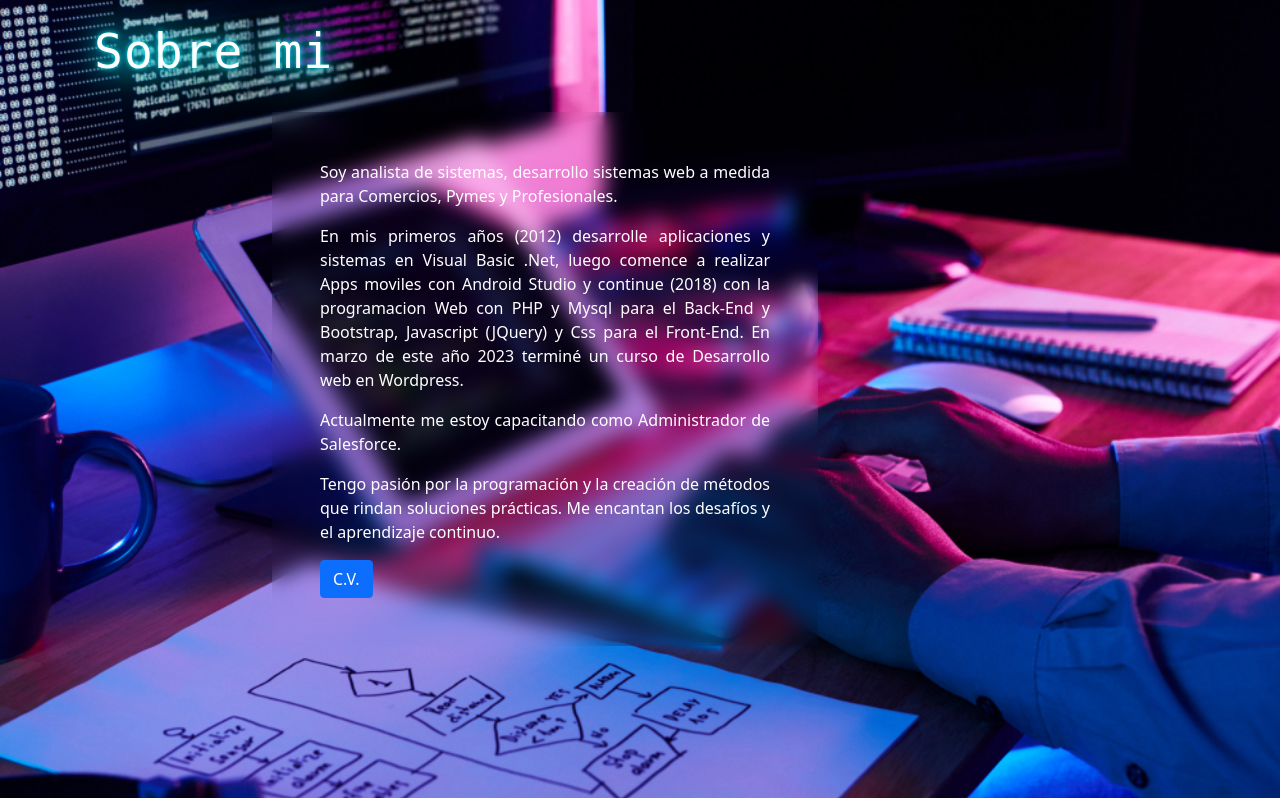
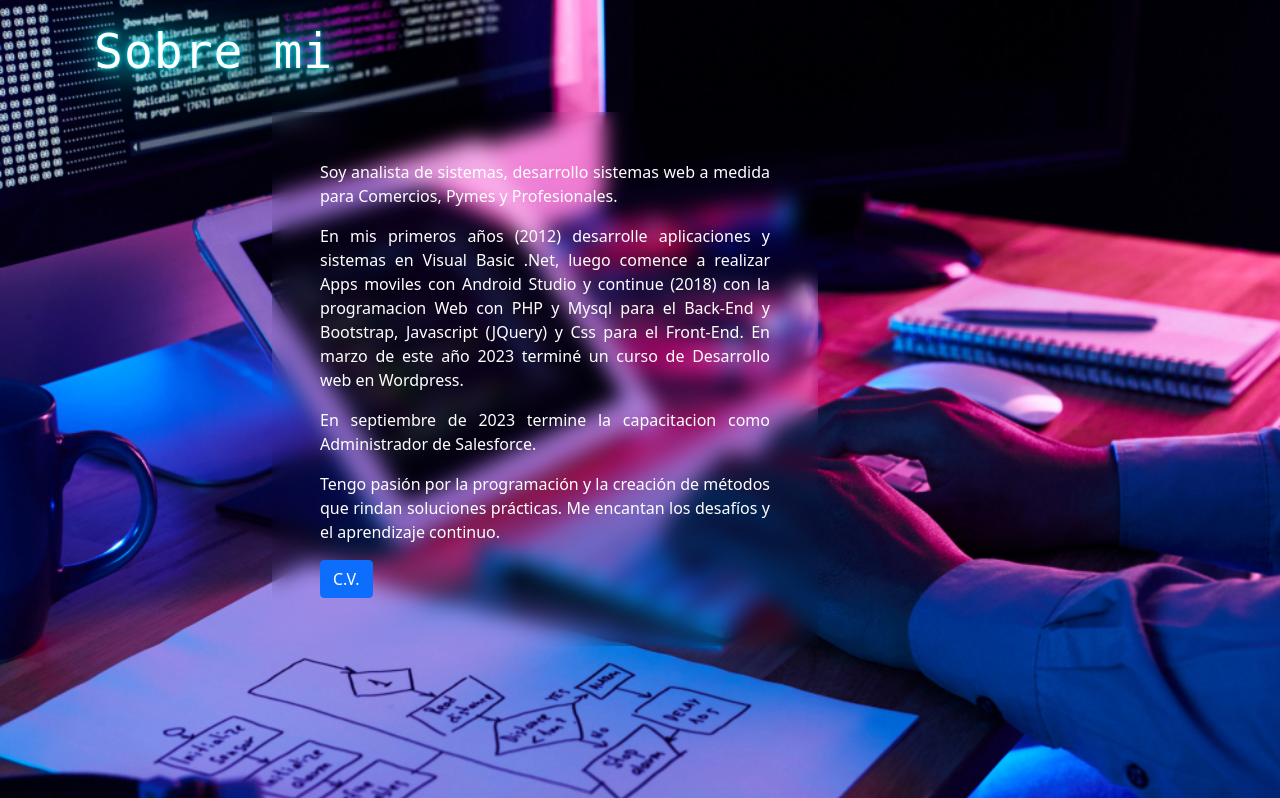
Before and after one commit to gdjuarez/Portfolio, a PHP site: page / in a window 1280 px wide. Shown: the part 2077-2875 px from the top of the page. Run offline with PHP 8.4, Linux system fonts and the light colour scheme.

Commit message:
Update index.php

```diff
--- a/index.php
+++ b/index.php
@@ -232,7 +232,7 @@
                             Android Studio y continue (2018) con la programacion Web con PHP y Mysql
                              para el Back-End y Bootstrap, Javascript (JQuery) y Css para el Front-End.
                             En marzo de este año 2023 terminé un curso de Desarrollo web en Wordpress.</p>
-                        <p class="text-white">Actualmente me estoy capacitando como Administrador de Salesforce.</p>
+                        <p class="text-white">En septiembre de 2023 termine la capacitacion como Administrador de Salesforce.</p>
                         <p class="text-white">Tengo pasión por la programación y la creación de métodos que
                             rindan soluciones prácticas. Me encantan los desafíos y el aprendizaje continuo.</p>
                             <a href="descargas/cv_GustavoJuarez.pdf" class="btn btn-primary">C.V.</a>
```
